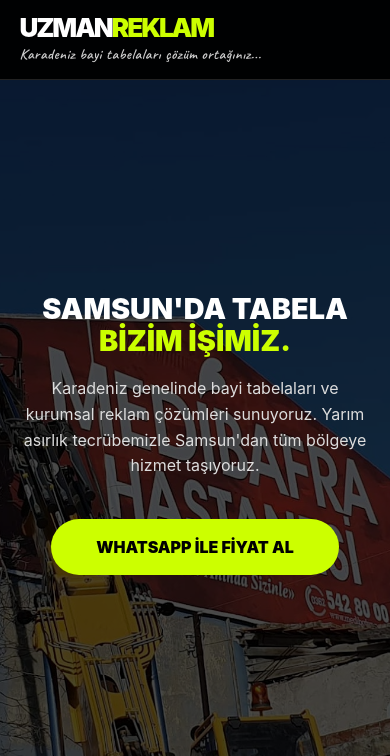
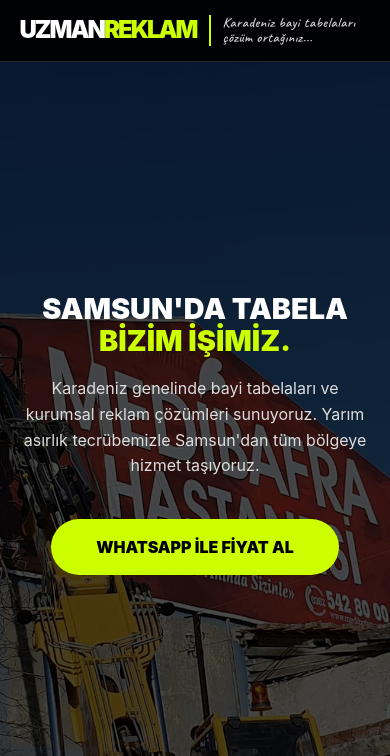
Before and after one commit to lumoparfum/samsuntabela, a plain HTML site: page index.html in a window 390 px wide. Shown: the top 756 px of the page. Drawn offline with Linux system fonts and the light colour scheme.

Commit message:
Update index.html

```diff
--- a/index.html
+++ b/index.html
@@ -106,22 +106,22 @@
             color: var(--neon-sari);
         }
 
-        /* MOBİL UYUMLULUK DÜZENLEMESİ (ÜST TARAF DÜZELTİLDİ) */
+        /* MOBİL UYUMLULUK DÜZENLEMESİ (ÜST TARAF TEKRAR YAN YANA) */
         @media (max-width: 768px) {
             nav { padding: 15px 5%; width: 90%; }
             .logo-area {
-                gap: 5px;
-                align-items: flex-start;
-                flex-direction: column; /* Mobilde alt alta gelecek, taşma yapmayacak */
+                gap: 12px;
+                align-items: center;
+                flex-direction: row; /* Yan yana geri getirdik */
             }
-            .logo { font-size: 26px; }
+            .logo { font-size: 24px; }
             .logo-slogan {
                 display: block;
-                font-size: 15px;
-                padding-left: 0;
-                border-left: none;
+                font-size: 14px; /* Ekrana tam sığsın diye 1 tık küçüldü */
+                padding-left: 12px;
+                border-left: 2px solid var(--neon-sari); /* Sarı çizgi geri geldi */
                 white-space: normal;
-                line-height: 1.2;
+                line-height: 1.1;
                 color: #ccc;
             }
             .nav-links { display: none; }
@@ -215,7 +215,7 @@
         .footer-box { background: #080808; padding: 30px; border-radius: 15px; border: 1px solid #1a1a1a; text-align: center; }
         .map-container { width: 100%; height: 250px; border-radius: 10px; overflow: hidden; margin: 20px 0; border: 1px solid #333; }
 
-        /* WhatsApp & Instagram Float */
+        /* WhatsApp & Instagram Float (Genel Kapsayıcı) */
         .wp-float { position: fixed; bottom: 25px; right: 25px; display: flex; align-items: center; gap: 10px; z-index: 5000; }
         .wp-btn { width: 60px; height: 60px; border-radius: 50%; display: flex; align-items: center; justify-content: center; font-size: 30px; color: #fff; text-decoration: none; box-shadow: 0 10px 20px rgba(0,0,0,0.4); }
 
```
